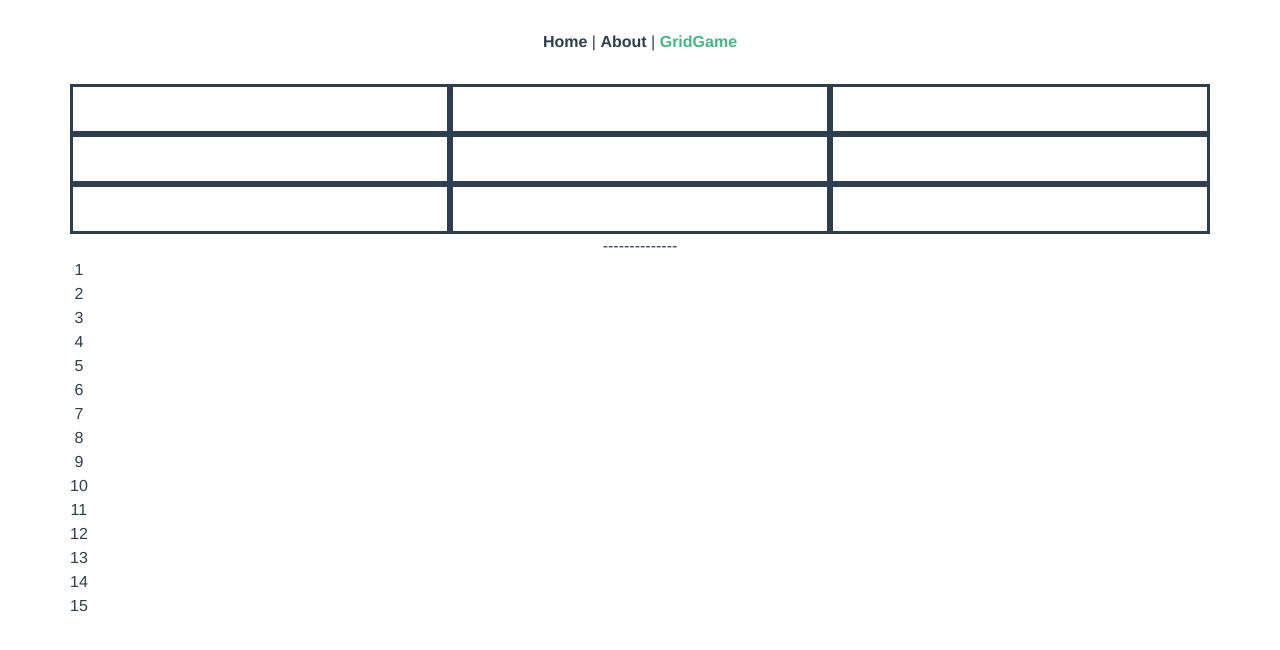
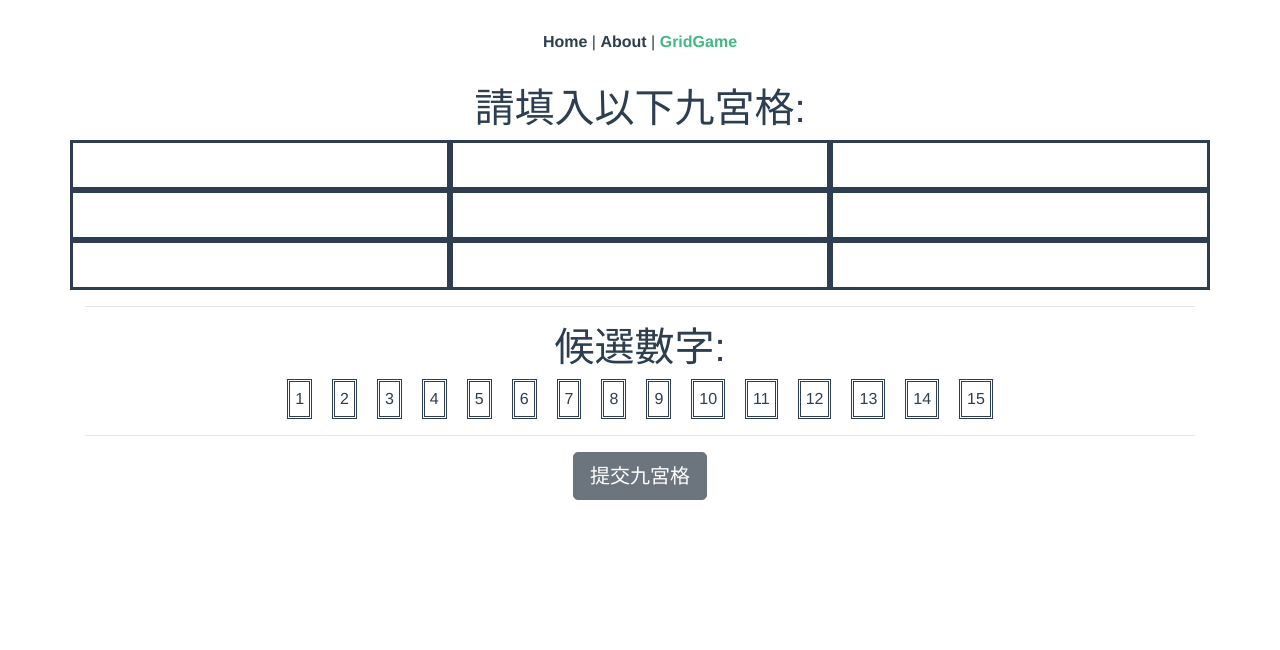
Before and after one commit to jimlinntu/WebNineGridGame, a Vue app in the folder game2/: page /gridgame in a window 1280 px wide. Shown: the top 650 px of the page. Built offline with nearby package versions, Linux system fonts and the light colour scheme; what vue-js-grid would draw is missing.

Commit message:
finish drag-n-drop feature of GridGame

```diff
--- a/game2/src/main.js
+++ b/game2/src/main.js
@@ -1,4 +1,6 @@
 import Vue from 'vue'
+import axios from 'axios'
+import VueAxios from 'vue-axios'
 import BootstrapVue from 'bootstrap-vue'
 import Grid from 'vue-js-grid'
 import 'bootstrap/dist/css/bootstrap.css'
@@ -10,6 +12,7 @@ import store from './store'
 
 Vue.use(BootstrapVue)
 Vue.use(Grid)
+Vue.use(VueAxios, axios)
 Vue.config.productionTip = false
 
 new Vue({
--- a/game2/src/store/index.js
+++ b/game2/src/store/index.js
@@ -5,6 +5,7 @@ Vue.use(Vuex)
 
 export default new Vuex.Store({
   state: {
+      backend_url: "http://125.227.38.80:17989/"
   },
   mutations: {
   },
--- a/game2/src/views/GridGame.vue
+++ b/game2/src/views/GridGame.vue
@@ -1,30 +1,35 @@
 <template>
     <b-container>
+        <b-row class="justify-content-md-center">
+            <h1>請填入以下九宮格:</h1>
+        </b-row>
         <b-row>
             <b-col class="slot" cols="4" v-for="i in 9" :key="i">
                 <draggable class="draggable_slot" v-model="slots[i-1]" group="people"
-                        @start="drag=true" @end="drag=false"
-                        @add="add">
-                    <div class="slot_list" v-for="element in slots[i-1]" :key="element">{{ element }}</div>
+                        :move="checkNumberMove">
+                    <div class="slots" v-for="element in slots[i-1]" :key="element">{{ element }}</div>
                 </draggable>
             </b-col>
         </b-row>
-        --------------
+        <hr>
+        <b-row class="justify-content-md-center">
+            <h1>候選數字:</h1>
+        </b-row>
         <b-row>
-            <draggable v-model="unselectedNumbers" group="people"
-                        @start="drag=true" @end="drag=false"
-                        :move="checkSlotAdd">
-
-                <div v-for="element in unselectedNumbers" :key="element">{{ element }}</div>
+            <draggable v-model="unselectedNumbers" group="people" class="unselected_draggable_numbers"
+                        :move="checkNumberMove">
+                <span class="unselectedNum" v-for="element in unselectedNumbers" :key="element">{{ element }}</span>
             </draggable>
+        </b-row>
+        <hr>
+        <b-row class="justify-content-md-center">
+            <b-button size="lg" @click.prevent="submitNineGrids">提交九宮格</b-button>
         </b-row>
     </b-container>
 </template>
 
 <script>
 import draggable from 'vuedraggable'
-
-var emptySign = "X"
 
 export default {
   name: 'GridGame',
@@ -47,29 +52,40 @@ export default {
     }
   },
   methods: {
-    checkSlotAdd(evt){
+    checkNumberMove(evt){
         // check if this slot (list) contains X
         let targetList = evt.relatedContext.list
-        window.console.log(evt)
-        if(targetList.length == 1){
-            // it must be our 9 grids
-            if(targetList[0] === emptySign){
-                window.console.log("[*] This is a slot")
-                // remove emptySign
-
-                return true
-            }
+        let targetComponent = evt.relatedContext.component
+        // if the target already contains one number and it is a slot, disable this move
+        if(targetList.length == 1 && targetComponent.$el.className === "draggable_slot"){
+            return false
         }
         return true
     },
-    add(evt){
-        window.console.log(evt)
+    submitNineGrids(event){
+        // check 9 grids are full
+        window.console.log("Hello")
+        let grids_are_full = true
+        for(let i = 0; i < 9; i++){
+            if(this.slots[i].length !== 1){
+                grids_are_full = false
+                break
+            }
+        }
+        if(grids_are_full){
+            // send POST request to the backend server
+            this.axios.get(this.$store.state.backend_url + "ping").then((response) =>{
+                console.log(response)
+            })
+        }else{
+            alert("請將九宮格填滿後再提交!")
+        }
     }
   }
 }
 </script>
 
-<style>
+<style scoped>
 .slot {
     border-style: solid;
     height: 50px;
@@ -80,10 +96,25 @@ export default {
     height: 100%;
 }
 
-.slot_list {
+.slots {
     position: absolute;
     height: 100%;
     top: 20%;
     left: 50%;
+    cursor: grab;
 }
+
+.unselected_draggable_numbers {
+    width: 100%;
+}
+
+.unselectedNum {
+    margin-left: 10px;
+    margin-right: 10px;
+    padding: 5px;
+    border: double;
+    cursor: grab;
+    display: inline-block;
+}
+
 </style>
```
